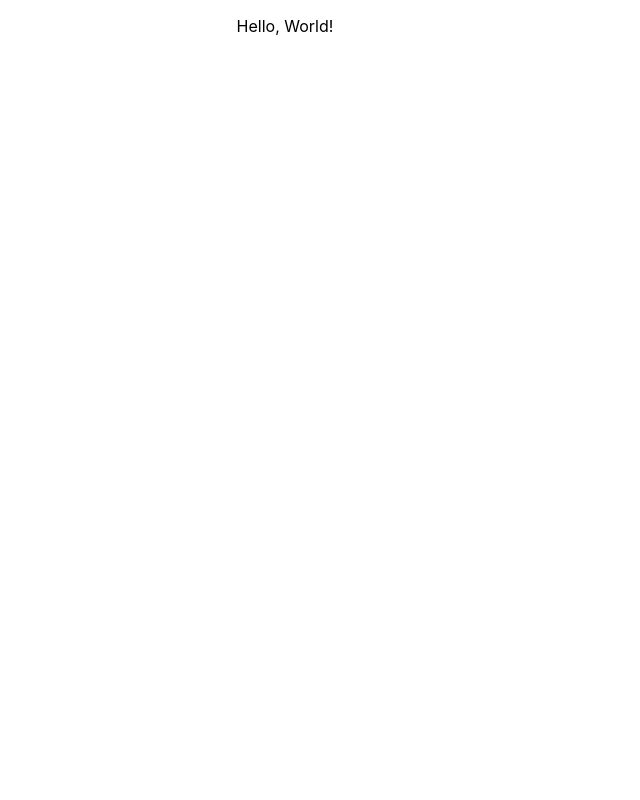
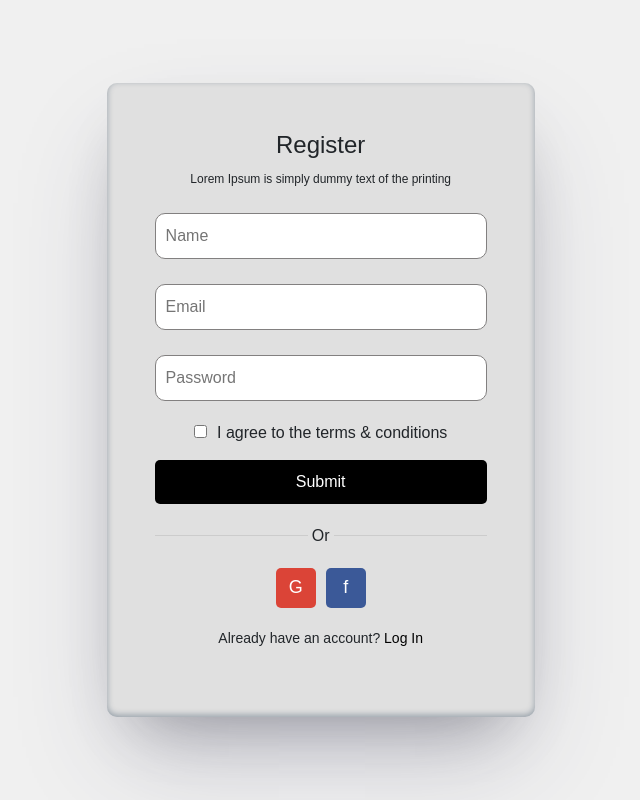
Before and after one commit to FSSA-Project/TIK-TIK-App, a React (Create React App) app: page / in a window 1280 px wide. Shown: the whole page, without its empty margins (355-995 px from the left). Built offline with nearby package versions, Linux system fonts and the light colour scheme.

Commit message:
Updated the Register page and CSS

```diff
--- a/package.json
+++ b/package.json
@@ -6,7 +6,9 @@
     "@testing-library/jest-dom": "^5.17.0",
     "@testing-library/react": "^13.4.0",
     "@testing-library/user-event": "^13.5.0",
+    "bootstrap": "^5.3.3",
     "react": "^18.3.1",
+    "react-bootstrap": "^2.10.4",
     "react-dom": "^18.3.1",
     "react-scripts": "5.0.1",
     "web-vitals": "^2.1.4"
--- a/public/index.html
+++ b/public/index.html
@@ -3,6 +3,12 @@
   <head>
     <meta charset="utf-8" />
     <link rel="icon" href="%PUBLIC_URL%/favicon.ico" />
+    <link
+  rel="stylesheet"
+  href="https://cdn.jsdelivr.net/npm/bootstrap@5.3.2/dist/css/bootstrap.min.css"
+  integrity="sha384-T3c6CoIi6uLrA9TneNEoa7RxnatzjcDSCmG1MXxSR1GAsXEV/Dwwykc2MPK8M2HN"
+  crossorigin="anonymous"
+/>
     <meta name="viewport" content="width=device-width, initial-scale=1" />
     <meta name="theme-color" content="#000000" />
     <meta
--- a/src/App.css
+++ b/src/App.css
@@ -1,38 +1,169 @@
-.App {
+body {
+  display: flex;
+  justify-content: center;
+  align-items: center;
+  height: 100vh;
+  background-color: #f0f0f0;
+  font-family: Arial, sans-serif;
+  margin: 0;
+}
+
+.form-container {
+  box-shadow: 0px 50px 100px -20px rgba(50, 50, 93, 0.25), 0px 30px 60px -30px rgba(0, 0, 0, 0.3), inset 0px -2px 6px 0px rgba(10, 37, 64, 0.35);
+  background-color: #e0e0e0;
+  padding: 3em;
+  border-radius: 10px;
+  width: 120%;
+  max-width: 27em;
   text-align: center;
 }
 
-.App-logo {
-  height: 40vmin;
-  pointer-events: none;
+h1 {
+  font-size: 24px;
+  margin-bottom: 10px;
 }
 
-@media (prefers-reduced-motion: no-preference) {
-  .App-logo {
-    animation: App-logo-spin infinite 20s linear;
+p {
+  font-size: 12px;
+  margin-bottom: 20px;
+}
+
+.form-group {
+  margin-bottom: 15px;
+}
+
+input[type="text"],
+input[type="email"],
+input[type="password"] {
+  width: 100%;
+  padding: 10px;
+  margin: 5px 0;
+  border-radius: 10px;
+  border: 1px solid #828080;
+  box-sizing: border-box;
+}
+
+input[type="checkbox"] {
+  margin-right: 10px;
+}
+
+button[type="submit"] {
+  width: 100%;
+  padding: 10px;
+  background-color: black;
+  color: white;
+  border: none;
+  border-radius: 5px;
+  cursor: pointer;
+  font-size: 16px;
+}
+
+button[type="submit"]:hover {
+  background-color: #333;
+}
+
+.separator {
+  display: flex;
+  align-items: center;
+  text-align: center;
+  margin: 20px 0;
+}
+
+.separator::before,
+.separator::after {
+  content: '';
+  flex: 1;
+  border-bottom: 1px solid #ccc;
+}
+
+.separator::before {
+  margin-right: .25em;
+}
+
+.separator::after {
+  margin-left: .25em;
+}
+
+.social-buttons {
+  display: flex;
+  justify-content: center;
+  gap: 10px;
+  margin-bottom: 20px;
+}
+
+.social-button {
+  width: 40px;
+  height: 40px;
+  border: none;
+  border-radius: 5px;
+  cursor: pointer;
+  font-size: 18px;
+  color: white;
+}
+
+.social-button.google {
+  background-color: #db4437;
+}
+
+.social-button.facebook {
+  background-color: #3b5998;
+}
+
+.login-link {
+  font-size: 14px;
+}
+
+.login-link a {
+  color: black;
+  text-decoration: none;
+}
+
+.login-link a:hover {
+  text-decoration: underline;
+}
+
+/* Media Queries for Responsiveness */
+@media (max-width: 768px) {
+  .form-container {
+    width: 90%;
+    padding: 1.5em;
+  }
+
+  h1 {
+    font-size: 20px;
+  }
+
+  button[type="submit"] {
+    font-size: 14px;
+  }
+
+  .social-button {
+    width: 35px;
+    height: 35px;
   }
 }
 
-.App-header {
-  background-color: #282c34;
-  min-height: 100vh;
-  display: flex;
-  flex-direction: column;
-  align-items: center;
-  justify-content: center;
-  font-size: calc(10px + 2vmin);
-  color: white;
-}
+@media (max-width: 480px) {
+  .form-container {
+    width: 100%;
+    padding: 1em;
+    box-shadow: none;
+  }
 
-.App-link {
-  color: #61dafb;
-}
+  h1 {
+    font-size: 18px;
+  }
 
-@keyframes App-logo-spin {
-  from {
-    transform: rotate(0deg);
+  button[type="submit"] {
+    font-size: 12px;
   }
-  to {
-    transform: rotate(360deg);
+
+  .social-button {
+    width: 30px;
+    height: 30px;
+  }
+
+  .login-link {
+    font-size: 12px;
   }
 }
--- a/src/App.js
+++ b/src/App.js
@@ -1,10 +1,10 @@
-import logo from './logo.svg';
 import './App.css';
+import RegisterForm from "./components/Register"
 
 function App() {
   return (
     <div className="App">
-      <p>Hello, World!</p>
+      <RegisterForm/>
     </div>
   );
 }
--- a/src/components/Register.jsx
+++ b/src/components/Register.jsx
@@ -1,7 +1,92 @@
-import React, {useState} from "react";
+import React, { useState } from 'react';
 
+const RegisterForm = () => {
+  const [formData, setFormData] = useState({
+    username: '',
+    email: '',
+    password: '',
+    terms: false,
+  });
 
-const UserRegister = ()=>{
+  const handleChange = (e) => {
+    const { name, value, type, checked } = e.target;
+    setFormData({
+      ...formData,
+      [name]: type === 'checkbox' ? checked : value,
+    });
+  };
 
+  const handleSubmit = (e) => {
+    e.preventDefault();
+    // Handle form submission logic here
+    console.log(formData);
+  };
 
-}
+  return (
+    <div className="form-container">
+      <h1>Register</h1>
+      <p>Lorem Ipsum is simply dummy text of the printing</p>
+      <form onSubmit={handleSubmit}>
+        <div className="form-group">
+          <input
+            type="text"
+            id="username"
+            name="username"
+            placeholder="Name"
+            value={formData.username}
+            onChange={handleChange}
+            pattern="^[a-zA-Z0-9_@./#&+-]*$"
+            required
+          />
+        </div>
+        <div className="form-group">
+          <input
+            type="email"
+            id="email"
+            name="email"
+            placeholder="Email"
+            value={formData.email}
+            onChange={handleChange}
+            required
+          />
+        </div>
+        <div className="form-group">
+          <input
+            type="password"
+            id="password"
+            name="password"
+            placeholder="Password"
+            value={formData.password}
+            onChange={handleChange}
+            required
+          />
+        </div>
+        <div className="form-group">
+          <label>
+            <input
+              type="checkbox"
+              name="terms"
+              checked={formData.terms}
+              onChange={handleChange}
+              required
+            />
+            I agree to the terms & conditions
+          </label>
+        </div>
+        <button type="submit">Submit</button>
+      </form>
+      <div className="separator">
+        <span>Or</span>
+      </div>
+      <div className="social-buttons">
+        <button className="social-button google">G</button>
+        <button className="social-button facebook">f</button>
+      </div>
+      <p className="login-link">
+        Already have an account? <a href="/login">Log In</a>
+      </p>
+    </div>
+  );
+};
+
+export default RegisterForm;
```
Also changed, not shown: 1 other file (tests, documents, lock files or other folders).
